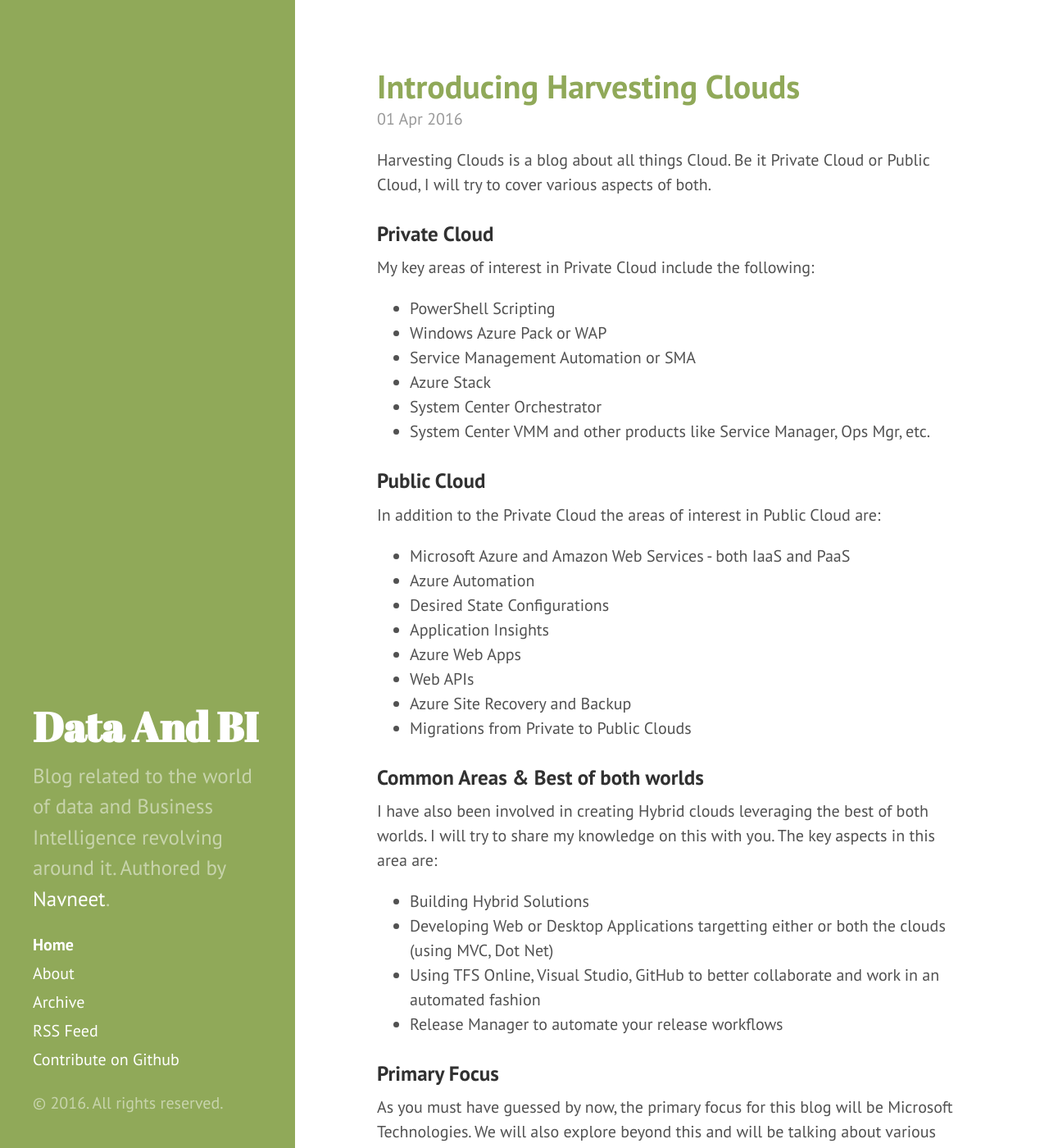
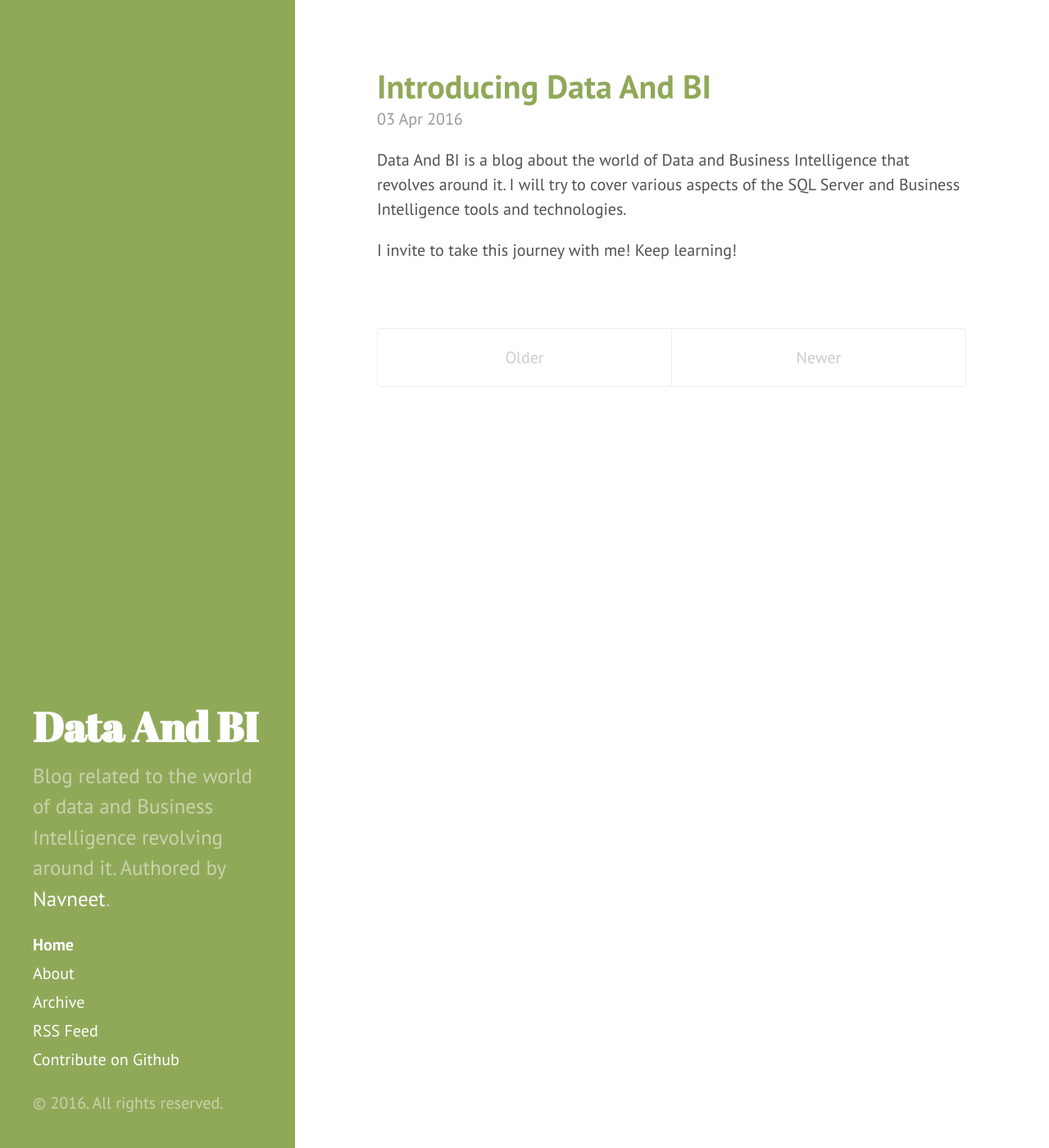
Before and after one commit to DataAndBI/DataAndBI.github.io, a Jekyll site: the page built from index.html, in a window 1280 px wide and 1400 px high. Shown: the whole window at 82% size. Built offline with Jekyll 4.4.1, drawn with Linux system fonts in a browser that asks for light colours; the list of posts is cut into pages by our own code; some of the changed text lies outside the part shown.

Commit message:
Adding Image and updating content in About and first blog post

```diff
--- a/_posts/2016-04-01-introducing-harvestingclouds.md
+++ /dev/null
@@ -1,48 +0,0 @@
----
-layout: post
-title: Introducing Harvesting Clouds
-comments: true
-redirect_from: "/2016/04/01/introducing-harvestingclouds/"
-permalink: Introducing-Harvesting-Clouds
----
-
-Harvesting Clouds is a blog about all things Cloud. Be it Private Cloud or Public Cloud, I will try to cover various aspects of both.
-
-### Private Cloud
-
-My key areas of interest in Private Cloud include the following:
-
-* PowerShell Scripting
-* Windows Azure Pack or WAP
-* Service Management Automation or SMA
-* Azure Stack
-* System Center Orchestrator
-* System Center VMM and other products like Service Manager, Ops Mgr, etc.
-
-### Public Cloud
-
-In addition to the Private Cloud the areas of interest in Public Cloud are:
-
-* Microsoft Azure and Amazon Web Services - both IaaS and PaaS
-* Azure Automation
-* Desired State Configurations
-* Application Insights
-* Azure Web Apps
-* Web APIs
-* Azure Site Recovery and Backup
-* Migrations from Private to Public Clouds
-
-### Common Areas & Best of both worlds
-
-I have also been involved in creating Hybrid clouds leveraging the best of both worlds. I will try to share my knowledge on this with you. The key aspects in this area are:
-* Building Hybrid Solutions
-* Developing Web or Desktop Applications targetting either or both the clouds (using MVC, Dot Net)
-* Using TFS Online, Visual Studio, GitHub to better collaborate and work in an automated fashion
-* Release Manager to automate your release workflows
-
-### Primary Focus
-
-As you must have guessed by now, the primary focus for this blog will be Microsoft Technologies. We will also explore beyond this and will be talking about various emerging open source technologies and the new Better Together world with the amalgamation of various technologies in one solution.
-
-I invite to take this journey with me!
-Keep learning!
--- /dev/null
+++ b/_posts/2016-04-03-data-and-bi.md
@@ -0,0 +1,12 @@
+---
+layout: post
+title: Introducing Data And BI
+comments: true
+redirect_from: "/2016/04/03/data-and-bi/"
+permalink: Introducing-Data-And-BI
+---
+
+Data And BI is a blog about the world of Data and Business Intelligence that revolves around it. I will try to cover various aspects of the SQL Server and Business Intelligence tools and technologies.
+
+I invite to take this journey with me!
+Keep learning!
--- a/about.md
+++ b/about.md
@@ -2,37 +2,35 @@
 layout: page
 title: About
 ---
-![This was taken during fall 2015.](/assets/AmanSharma175by175.png)
+![Navneet Sharma.](/assets/NavneetSharma175By175.png)
 
-I am Senior Technical Consultant for Private and Public cloud. I am passionate about technology and how it can change the way we experience life. You can connect with me on Twitter [@20aman](https://twitter.com/20aman){:target="_blank"}. You can also find me on [Linked In](https://www.linkedin.com/in/20aman){:target="_blank"}.
+I am Senior Technical Lead for Business Intelligence. I am passionate about data and related technologies and how you can use it to gain invaluable insights. You can find me on [Linked In](https://ca.linkedin.com/in/nsharma7){:target="_blank"}.
 
-My Moto:
+My Belief:
 <p class="message">
-  Do it with Passion or Not at all!
+  **Knowledge** is having the right answer. **Intelligence** is asking the right question.!
 </p>
 
 Various technologies which I focus on, but not limited to, are:
 
-* Microsoft Azure & AWS Cloud Platforms
-* Azure Automation
-* PowerShell Scripting
-* System Center Products - esp. Orchestrator, Virtual Machine Manager, Service Manager, etc.
-* Application Insights
-* Visual Studio, Git, GitHub, TFS & Release Management
-* Dot Net Application development (esp. Web using MVC)
-* Windows Azure Pack (WAP)
-* Service Management Automation (SMA)
+* SQL Server Integration Services
+* SQL Server Reporting Services
+* T-SQL Scripting
+* Dot Net Application Development
+* Cognos ICM
 
 
 ## What I have been doing
 
-I have been working with great companies like Infosys (2.5 yrs), [Microsoft (5 yrs)](http://www.microsoft.com){:target="_blank"} & [Infront Consulting Group (present)](http://www.infrontconsulting.com/){:target="_blank"}. I have been working on various Microsoft products from within or outside Microsoft, working closely with their product teams. I have been busy building enterprise solutions around:
+I have been working with great companies like Infosys (2.7 yrs), [Thomson Reuters (4 yrs)](http://thomsonreuters.com){:target="_blank"}, [Tata Consultancy Services (<1 yrs)](http://www.tcs.com/){:target="_blank"} & Polaris Consulting Services (present).
+
+I have been busy building enterprise solutions around:
 
 * Azure Billing & Chargeback
 * Enterprise Datacenter Management solutions
 * System Center customization solutions
 * Windows Azure Pack customizations and resource providers
 
-Have questions or suggestions? Feel free to contact me on social media or on my email id at [20aman@gmail.com](mailto:20aman@gmail.com?subject=HarvestingClouds).
+Have questions or suggestions? Feel free to contact me on social media or on my email id at [nkhurmi@gmail.com](mailto:nkhurmi@gmail.com?subject=DataAndBI).
 
 Thanks for reading!
```
Also changed, not shown: _includes/twitter_plug.html (+4 -3 lines), assets/AmanSharma.png (deleted), assets/AmanSharma150by150.png (deleted), assets/AmanSharma175by175.png (deleted), assets/AmanSharma200By200.png (deleted), assets/NavneetSharma175By175.png (added).
